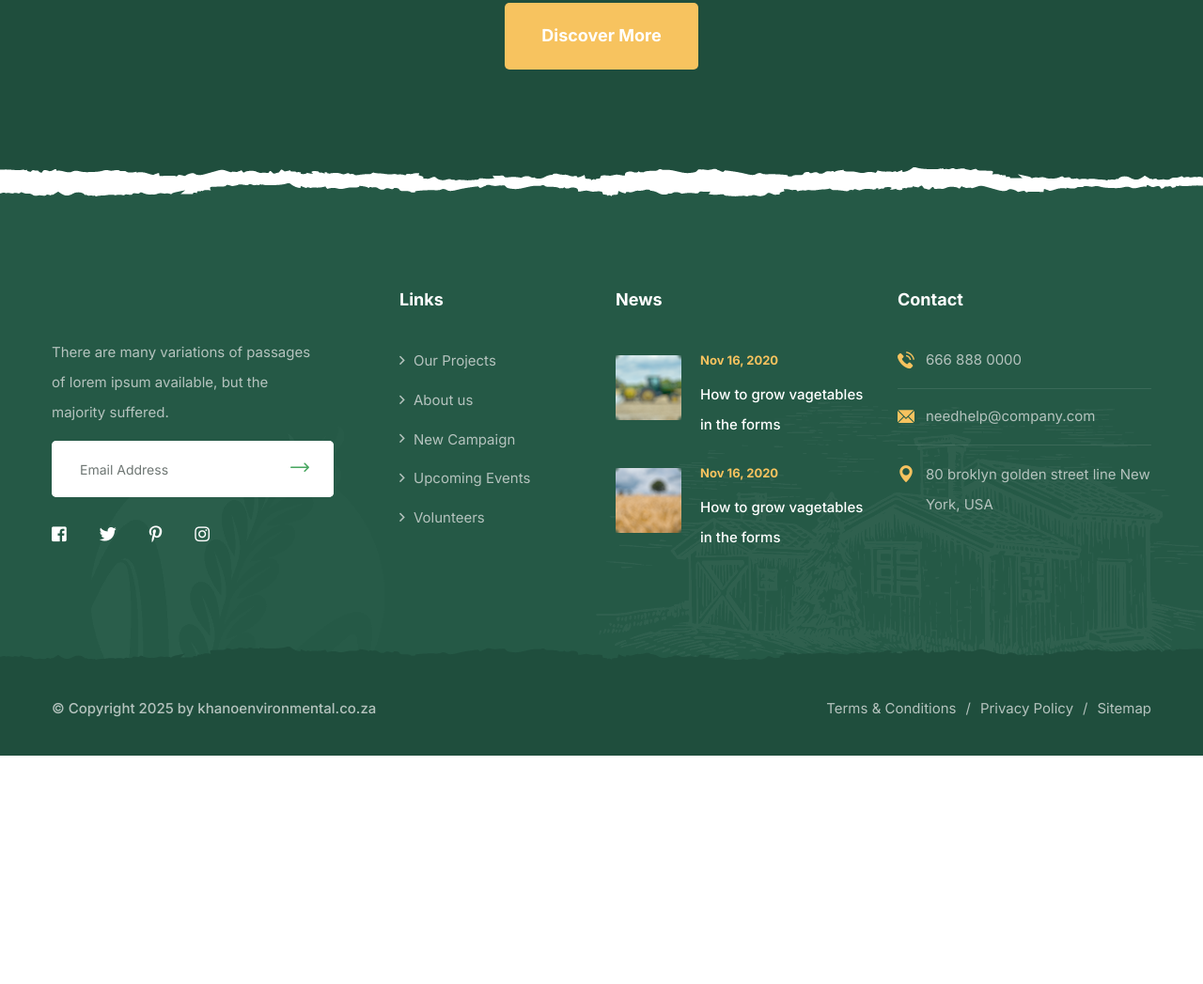
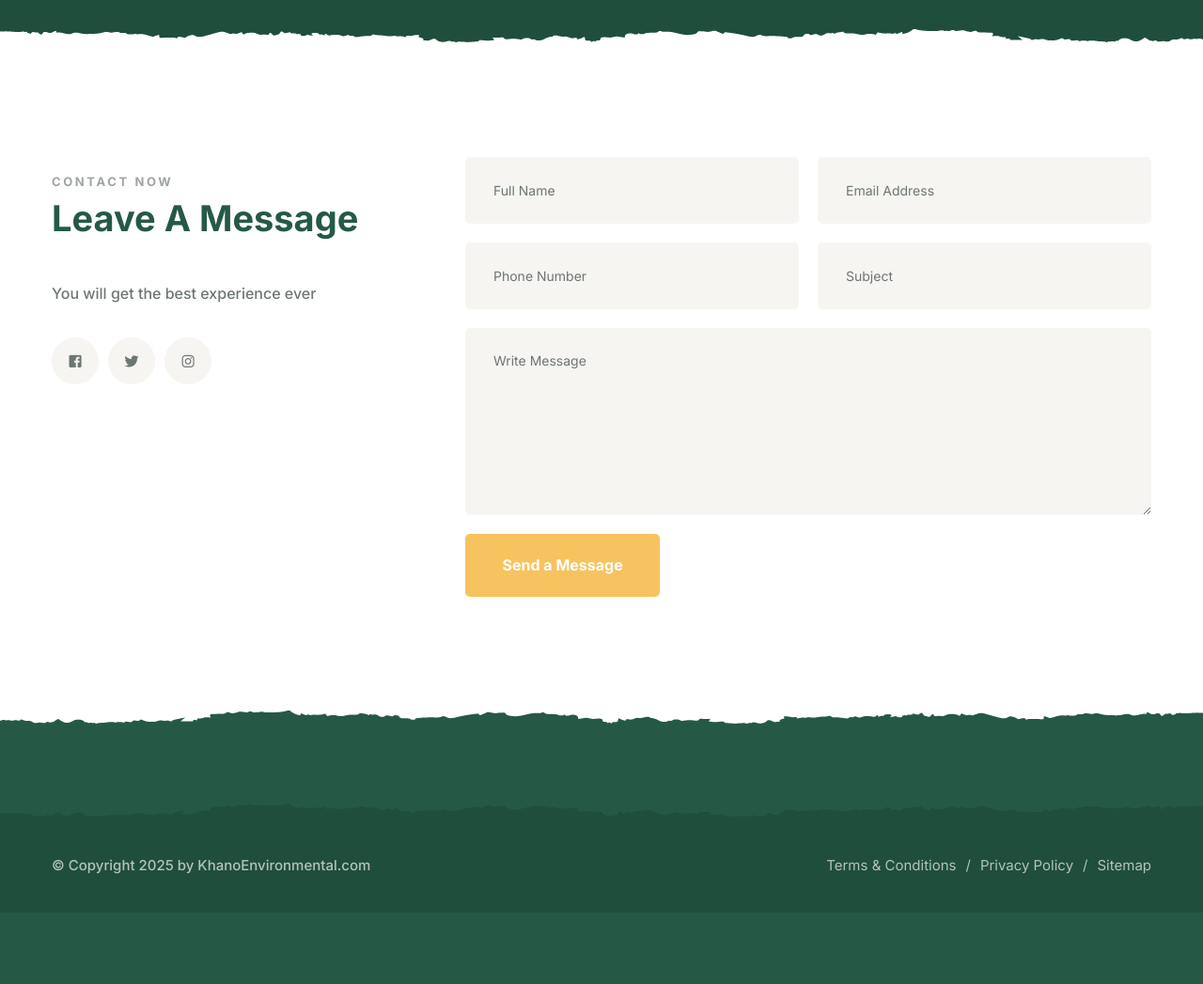
Before and after one commit to kordan100/KhanoEnvironmental, a plain HTML site: page environmentalservices.html in a window 1280 px wide. Shown: the part 1513-2560 px from the top of the page at 94% size. Before the commit the page ends 2317 px from the top, so only its background shows below. Drawn offline with Linux system fonts and the light colour scheme; files whose address does not match are found by name.

Commit message:
Update environmentalservices.html
navigational bar and footer updated

```diff
--- a/environmentalservices.html
+++ b/environmentalservices.html
@@ -38,69 +38,68 @@
 </div><!-- /.preloader -->
 <div class="page-wrapper">
 
-    <header class="main-header">
-        <div class="topbar">
-            <div class="container">
-                <div class="topbar__left">
-                    <div class="topbar__social">
-                        <a href="#" class="fab fa-facebook-square"></a>
-                        <a href="#" class="fab fa-twitter"></a>
-                        <a href="#" class="fab fa-pinterest-p"></a>
-                        <a href="#" class="fab fa-instagram"></a>
-                    </div><!-- /.topbar__social -->
+    <head>
+        <meta charset="UTF-8">
+        <meta name="viewport" content="width=device-width, initial-scale=1.0">
+        <title>Khano Environmental</title>
+        <!-- favicons Icons -->
+        <link rel="apple-touch-icon" sizes="180x180" href="assets/images/favicons/apple-touch-icon.png">
+        <link rel="icon" type="image/png" sizes="32x32" href="assets/images/favicons/favicon-32x32.png">
+        <link rel="icon" type="image/png" sizes="16x16" href="assets/images/favicons/favicon-16x16.png">
+        <link rel="manifest" href="assets/images/favicons/site.webmanifest">
+        <meta name="description" content="Contact">
 
-                </div><!-- /.topbar__left -->
-                <div class="topbar__right">
-                    <a href="#"><i class="agrikon-icon-email"></i>info@khanoenvironmental.com</a>
-                    <a href="#"><i class="agrikon-icon-clock"></i>Mon - Sat 8:00 - 6:30, Sunday - CLOSED</a>
-                </div><!-- /.topbar__right -->
-            </div><!-- /.container -->
-        </div><!-- /.topbar -->
-        <nav class="main-menu">
+        <!-- fonts -->
+        <link rel="preconnect" href="https://fonts.gstatic.com">
+        <link href="https://fonts.googleapis.com/css2?family=Handlee&family=Inter:wght@100;200;300;400;500;600;700;800;900&display=swap" rel="stylesheet">
+
+        <link rel="stylesheet" href="assets/css/bootstrap.min.css">
+        <link rel="stylesheet" href="assets/css/fontawesome-all.min.css">
+        <link rel="stylesheet" href="assets/css/swiper.min.css">
+        <link rel="stylesheet" href="assets/css/animate.min.css">
+        <link rel="stylesheet" href="assets/css/odometer.min.css">
+        <link rel="stylesheet" href="assets/css/jarallax.css">
+        <link rel="stylesheet" href="assets/css/magnific-popup.css">
+        <link rel="stylesheet" href="assets/css/bootstrap-select.min.css">
+        <link rel="stylesheet" href="assets/css/agrikon-icons.css">
+        <link rel="stylesheet" href="assets/css/nouislider.min.css">
+        <link rel="stylesheet" href="assets/css/nouislider.pips.css">
+
+        <!-- template styles -->
+        <link rel="stylesheet" href="assets/css/main.css">
+    </head>
+
+    <body>
+    <div class="preloader">
+        <img class="preloader__image" width="55" src="assets/images/loader.png" alt="">
+    </div><!-- /.preloader -->
+    <div class="page-wrapper">
+
+        <header class="main-header main-header__two">
+
+            <nav class="main-menu main-menu__two">
                 <div class="container">
                     <div class="logo-box">
-                    <a href="index.html" aria-label="logo image"><img src="img/khanologo.png" width="153" alt=""></a>
+                        <a href="homepage.html" aria-label="logo image"><img src="assets/images/fav.png" width="153" alt=""></a>
                         <span class="fa fa-bars mobile-nav__toggler"></span>
                     </div><!-- /.logo-box -->
                     <ul class="main-menu__list">
                         <li class="dropdown">
-                        <a href="index.html">Home</a>
-                        <ul>
-                            <li>
-                                <a href="index.html">Home One</a>
-                            </li>
-                            <li><a href="index-2.html">Home Two</a></li>
-                            <li class="dropdown">
-                                <a href="#">Header Styles</a>
-                                <ul>
-                                    <li><a href="index.html">Header One</a></li>
-                                    <li><a href="index-2.html">Header Two</a></li>
-                                </ul>
-                            </li>
-                        </ul>
+                            <a href="homepage.html">Home</a>
+
                         </li>
                         <li>
                             <a href="about.html">About</a>
                         </li>
-                    <li class="dropdown"><a href="#">Pages</a>
-                        <ul>
-                            <li><a href="servicesOld.html">Services</a></li>
-                            <li><a href="service-details.html">Service Details</a></li>
-                            <li><a href="contact.html">Contact</a></li>
-                        </ul>
+                        <li class="dropdown"><a href="gallery.html">Gallery</a>
+
                         </li>
                         <li class="dropdown">
-                        <a href="projects.html">Projects</a>
-                        <ul>
-                            <li><a href="projects.html">Projects</a></li>
-                            <li><a href="project-details.html">Projects Details</a></li>
-                        </ul>
+                            <a href="services.html">Services</a>
+
                         </li>
-                    <li class="dropdown"><a href="blog.html">News</a>
-                        <ul>
-                            <li><a href="blog.html">News</a></li>
-                            <li><a href="blog-details.html">News Details</a></li>
-                        </ul>
+                        <li class="dropdown"><a href="contact.html">Contact</a>
+
                         </li>
                     </ul>
                     <!-- /.main-menu__list -->
@@ -108,13 +107,6 @@
                     <div class="main-header__info">
                         <a href="#" class="search-toggler main-header__search-btn"><i class="agrikon-icon-magnifying-glass"></i></a>
                         <a class="main-header__cart-btn" href="#"><i class="agrikon-icon-shopping-cart"></i></a>
-                    <a href="tel:92-666-888-0000" class="main-header__info-phone">
-                        <i class="agrikon-icon-phone-call"></i>
-                        <span class="main-header__info-phone-content">
-                                <span class="main-header__info-phone-text">Call Anytime</span>
-                                <span class="main-header__info-phone-title">+27 62 566 4022</span>
-                            </span><!-- /.main-header__info-phone-content -->
-                    </a><!-- /.main-header__info-phone -->
                     </div><!-- /.main-header__info -->
                 </div><!-- /.container -->
             </nav>
@@ -188,88 +180,72 @@
 
 
 
-    <footer class="site-footer">
-        <img src="assets/images/icons/footer-bg-icon-1.png" class="site-footer__shape-1" alt="">
-        <img src="assets/images/icons/footer-bg-icon-2.png" class="site-footer__shape-2" alt="">
+        <div class="stricky-header stricked-menu main-menu">
+            <div class="sticky-header__content"></div><!-- /.sticky-header__content -->
+        </div><!-- /.stricky-header -->
+
+
+        <section class="contact-one">
             <div class="container">
                 <div class="row">
-                <div class="col-sm-12 col-md-6 col-lg-6 col-xl-4">
-                    <div class="footer-widget">
-                        <a href="index.html" class="footer-widget__Logo">
-                            <img src="img/khanologo.png" width="153" alt="">
-                        </a>
-                        <p>There are many variations of passages of lorem ipsum available, but the majority suffered.
-                        </p>
-                        <form action="#" data-url="YOUR_MAILCHIMP_URL" class="mc-form">
-                            <input type="email" name="EMAIL" placeholder="Email Address">
-                            <button type="submit"><i class="agrikon-icon-right-arrow"></i></button>
-                        </form><!-- /.mc-form -->
-                        <div class="mc-form__response"></div><!-- /.mc-form__response -->
-                        <div class="footer__social">
-                            <a href="#" class="fab fa-facebook-square"></a>
-                            <a href="#" class="fab fa-twitter"></a>
-                            <a href="#" class="fab fa-pinterest-p"></a>
-                            <a href="#" class="fab fa-instagram"></a>
-                        </div><!-- /.topbar__social -->
-                    </div><!-- /.footer-widget -->
-                </div><!-- /.col-sm-12 col-md-6 col-lg-4 -->
-                <div class="col-sm-12 col-md-6 col-lg-6 col-xl-2">
-                    <div class="footer-widget footer-widget__links-widget">
-                        <h3 class="footer-widget__title">Links</h3><!-- /.footer-widget__title -->
-                        <ul class="list-unstyled footer-widget__links">
-                            <li><a href="#">Our Projects</a></li>
-                            <li><a href="#">About us</a></li>
-                            <li><a href="#">New Campaign</a></li>
-                            <li><a href="#">Upcoming Events</a></li>
-                            <li><a href="#">Volunteers</a></li>
-                        </ul><!-- /.list-unstyled -->
-                    </div><!-- /.footer-widget -->
-                </div><!-- /.col-sm-12 col-md-6 col-lg-2 -->
-                <div class="col-sm-12 col-md-6 col-lg-6 col-xl-3">
-                    <div class="footer-widget">
-                        <h3 class="footer-widget__title">News</h3><!-- /.footer-widget__title -->
-                        <ul class="list-unstyled footer-widget__post">
-                            <li>
-                                <img src="assets/images/resources/footer-post-1.png" alt="">
-                                <div class="footer-widget__post-content">
-                                    <span>Nov 16, 2020</span>
-                                    <h4><a href="blog-details.html">How to grow vagetables in the forms</a></h4>
-                                </div><!-- /.footer-widget__post-content -->
-                            </li>
-                            <li>
-                                <img src="assets/images/resources/footer-post-2.png" alt="">
-                                <div class="footer-widget__post-content">
-                                    <span>Nov 16, 2020</span>
-                                    <h4><a href="blog-details.html">How to grow vagetables in the forms</a></h4>
-                                </div><!-- /.footer-widget__post-content -->
-                            </li>
-                        </ul><!-- /.list-unstyled footer-widget__post -->
-                    </div><!-- /.footer-widget -->
-                </div><!-- /.col-sm-12 col-md-6 col-lg-3 -->
-                <div class="col-sm-12 col-md-6 col-lg-6 col-xl-3">
-                    <h3 class="footer-widget__title">Contact</h3><!-- /.footer-widget__title -->
-                    <ul class="list-unstyled footer-widget__contact">
-                        <li>
-                            <i class="agrikon-icon-telephone"></i>
-                            <a href="tel:666-888-0000">666 888 0000</a>
-                        </li>
-                        <li>
-                            <i class="agrikon-icon-email"></i>
-                            <a href="mailto:needhelp@company.com">needhelp@company.com</a>
-                        </li>
-                        <li>
-                            <i class="agrikon-icon-pin"></i>
-                            <a href="#">80 broklyn golden street line
-                                New York, USA</a>
-                        </li>
-                    </ul><!-- /.list-unstyled -->
-                </div><!-- /.col-sm-12 col-md-6 col-lg-3 -->
+                    <div class="col-sm-12 col-md-12 col-lg-6 col-xl-4">
+                        <div class="contact-one__content">
+                            <div class="block-title">
+
+                                <p>Contact now</p>
+                                <h3>Leave A Message</h3>
+                            </div><!-- /.block-title -->
+                            <div class="contact-one__summery">
+                                <p>You will get the best experience ever</p>
+                            </div><!-- /.contact-one__summery -->
+                            <div class="contact-one__social">
+                                <a href="#"><i class="fab fa-facebook-square"></i></a>
+                                <a href="#"><i class="fab fa-twitter"></i></a>
+                                <a href="#"><i class="fab fa-instagram"></i></a>
+                            </div><!-- /.contact-one__social -->
+                        </div><!-- /.contact-one__content -->
+                    </div><!-- /.col-sm-12 -->
+                    <div class="col-sm-12 col-md-12 col-lg-6 col-xl-8">
+                        <form action="assets/inc/sendemail.php" class="contact-one__form contact-form-validated">
+                            <div class="row">
+                                <div class="col-lg-6">
+                                    <input type="text" name="name" placeholder="Full Name">
+                                </div><!-- /.col-lg-6 -->
+                                <div class="col-lg-6">
+                                    <input type="text" name="email" placeholder="Email Address">
+                                </div><!-- /.col-lg-6 -->
+                                <div class="col-lg-6">
+                                    <input type="text" name="phone" placeholder="Phone Number">
+                                </div><!-- /.col-lg-6 -->
+                                <div class="col-lg-6">
+                                    <input type="text" name="subject" placeholder="Subject">
+                                </div><!-- /.col-lg-6 -->
+                                <div class="col-lg-12">
+                                    <textarea name="message" placeholder="Write Message"></textarea>
+                                </div><!-- /.col-lg-12 -->
+                                <div class="col-lg-12">
+                                    <button type="submit" class="thm-btn">Send a Message</button><!-- /.thm-btn -->
+                                </div><!-- /.col-lg-12 -->
+                            </div><!-- /.row -->
+                        </form>
+                    </div><!-- /.col-sm-12 col-md-6 col-lg-8 -->
                 </div><!-- /.row -->
             </div><!-- /.container -->
-    </footer><!-- /.site-footer -->
+        </section><!-- /.contact-one -->
+
+        <section class="contact-infos">
+            <div class="container">
+
+
+            </div><!-- /.container -->
+        </section><!-- /.contact-infos -->
+
+
+        <footer class="site-footer">
+
             <div class="bottom-footer">
                 <div class="container">
-            <p>© Copyright 2025 by khanoenvironmental.co.za</p>
+                    <p>© Copyright 2025 by KhanoEnvironmental.com</p>
                     <div class="bottom-footer__links">
                         <a href="#">Terms & Conditions</a>
                         <a href="#">Privacy Policy</a>
@@ -278,7 +254,8 @@
                 </div><!-- /.container -->
             </div><!-- /.bottom-footer -->
 
-</div><!-- /.page-wrapper -->
+        </footer>
+
 
 
 <div class="mobile-nav__wrapper">
```
Lines whose indentation alone changed are shown as unchanged.
